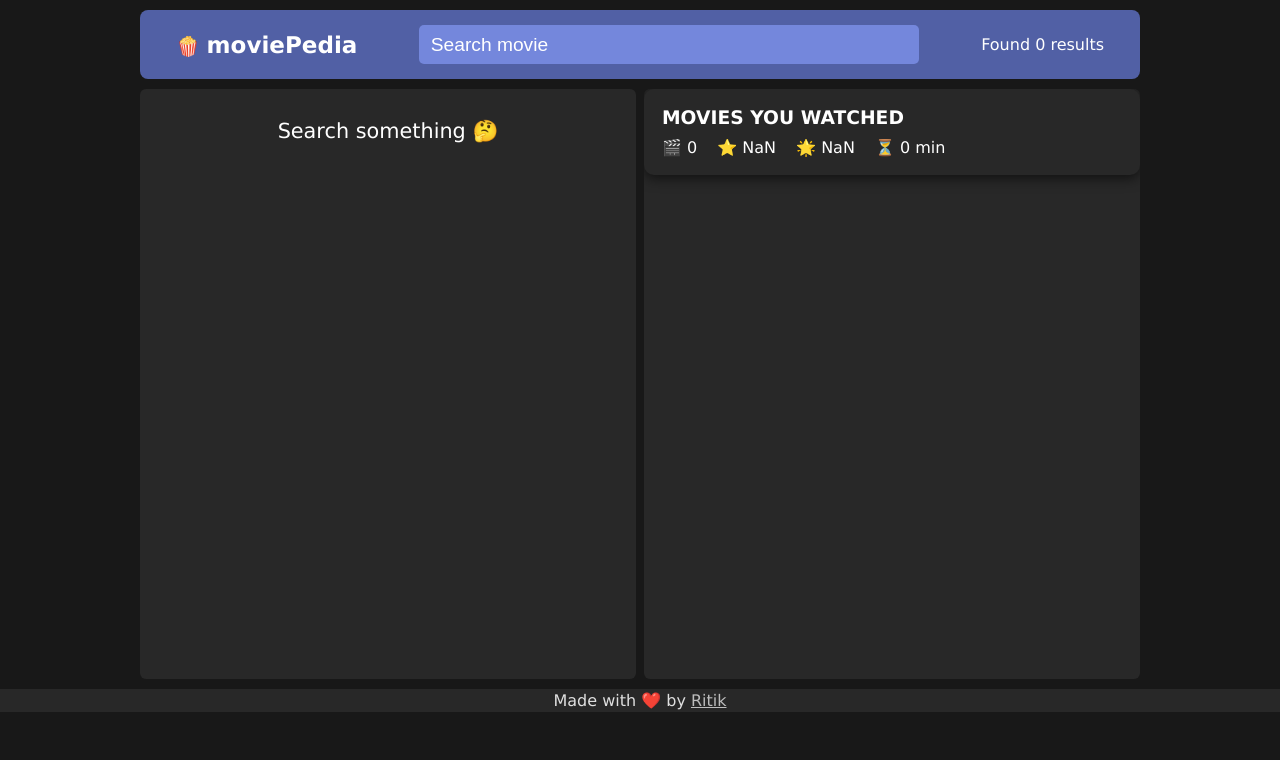
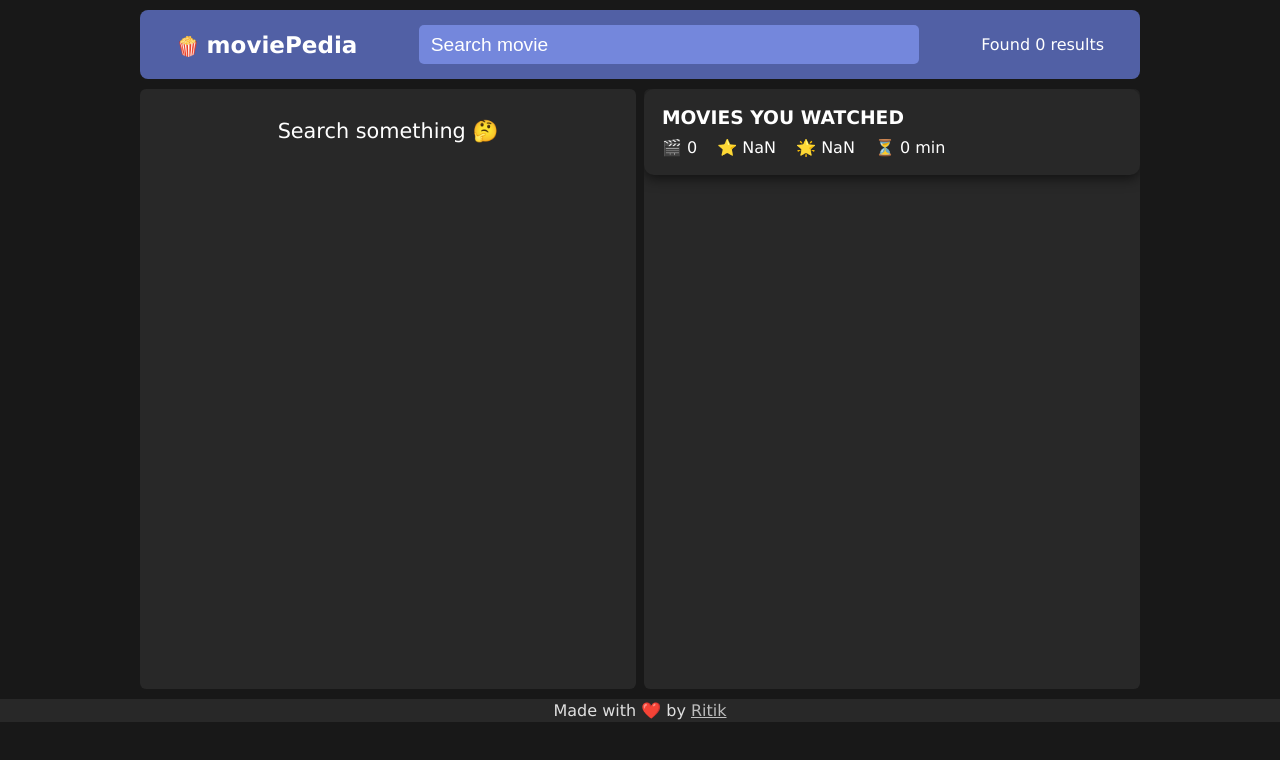
Before and after one commit to ritik48/MoviePedia, a React (Create React App) app: page / in a window 1280 px wide. Shown: the top 760 px of the page. Built offline with nearby package versions, Linux system fonts and the light colour scheme.

Commit message:
changed box size

```diff
--- a/src/index.css
+++ b/src/index.css
@@ -85,7 +85,7 @@ input::placeholder {
 
 .box {
     width: 50%;
-    height: 590px;
+    height: 600px;
     border-radius: 6px;
     /* border: 1px solid rgb(195, 182, 182); */
     background-color: rgb(40, 40, 40);
```
